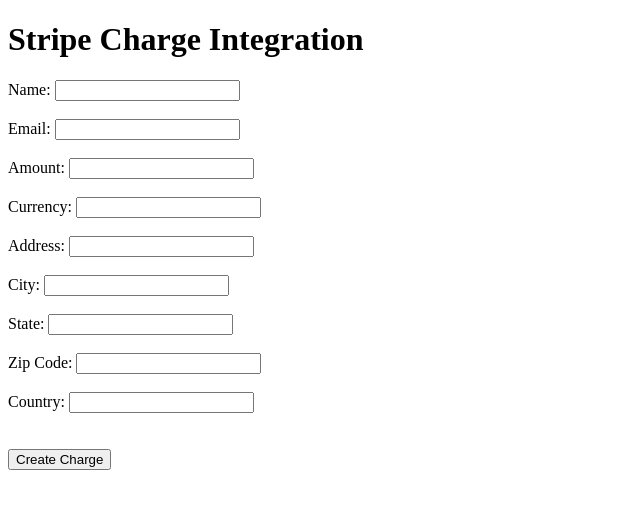
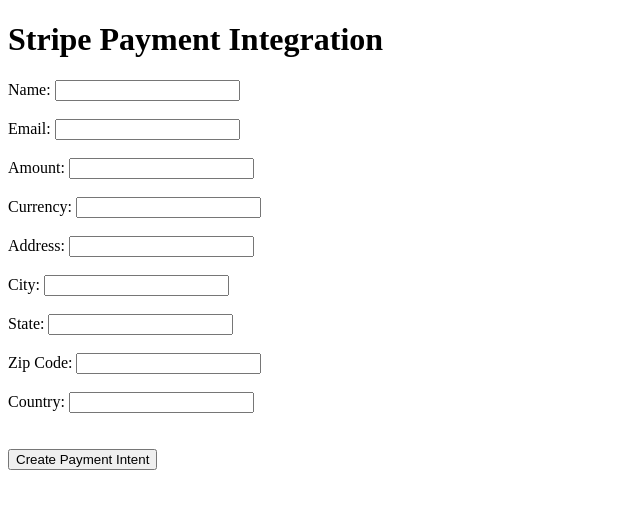
Before and after one commit to aaafffrrr/fakeip, a Flask app: page / in a window 1280 px wide. Shown: the top 509 px of the page, without its empty margins (0-640 px from the left). Run offline with Flask 2, Linux system fonts and the light colour scheme; some libraries are stand-ins or nearby versions.

Commit message:
Update index.html

```diff
--- a/templates/index.html
+++ b/templates/index.html
@@ -3,11 +3,11 @@
 <head>
     <meta charset="UTF-8">
     <meta name="viewport" content="width=device-width, initial-scale=1.0">
-    <title>Stripe Charge Integration</title>
+    <title>Stripe Payment Integration</title>
     <script src="https://js.stripe.com/v3/"></script>
 </head>
 <body>
-    <h1>Stripe Charge Integration</h1>
+    <h1>Stripe Payment Integration</h1>
     <form id="payment-form">
         <label for="name">Name:</label>
         <input type="text" id="name" name="name" required><br><br>
@@ -28,17 +28,17 @@
         <label for="country">Country:</label>
         <input type="text" id="country" name="country" required><br><br>
         <div id="card-element"></div><br>
-        <button type="button" onclick="createCharge()">Create Charge</button>
+        <button type="button" onclick="createPaymentIntent()">Create Payment Intent</button>
     </form>
     <div id="result"></div>
 
     <script>
-        var stripe = Stripe('pk_test_51IBrFmCKUTYIL9IlhZgT4teYIyELwBZ1oj1Gs6hCSb5l1rZsIsmge1hBQNCtI1RMQIvaoXCgcxAD5h497BAVvu5200s62b7qe4');
+        var stripe = Stripe('your-publishable-key-here');
         var elements = stripe.elements();
         var cardElement = elements.create('card');
         cardElement.mount('#card-element');
 
-        async function createCharge() {
+        async function createPaymentIntent() {
             const name = document.getElementById('name').value;
             const email = document.getElementById('email').value;
             const amount = document.getElementById('amount').value;
@@ -49,7 +49,6 @@
             const zip = document.getElementById('zip').value;
             const country = document.getElementById('country').value;
 
-            // Fake IP and User-Agent data
             const fakeIp = "192.168.1.1";
             const fakeUserAgent = "Mozilla/5.0 (Windows NT 10.0; Win64; x64) AppleWebKit/537.36 (KHTML, like Gecko) Chrome/58.0.3029.110 Safari/537.3";
 
@@ -74,7 +73,7 @@
                 return;
             }
 
-            const response = await fetch('/create-charge', {
+            const response = await fetch('/create-payment-intent', {
                 method: 'POST',
                 headers: {
                     'Content-Type': 'application/json'
@@ -96,7 +95,17 @@
             });
 
             const result = await response.json();
-            document.getElementById('result').innerText = JSON.stringify(result, null, 2);
+            if (result.error) {
+                document.getElementById('result').innerText = result.error;
+            } else {
+                const { clientSecret } = result;
+                const { error: confirmError, paymentIntent } = await stripe.confirmCardPayment(clientSecret);
+                if (confirmError) {
+                    document.getElementById('result').innerText = confirmError.message;
+                } else {
+                    document.getElementById('result').innerText = `PaymentIntent ${paymentIntent.id} created successfully with status: ${paymentIntent.status}`;
+                }
+            }
         }
     </script>
 </body>
```
